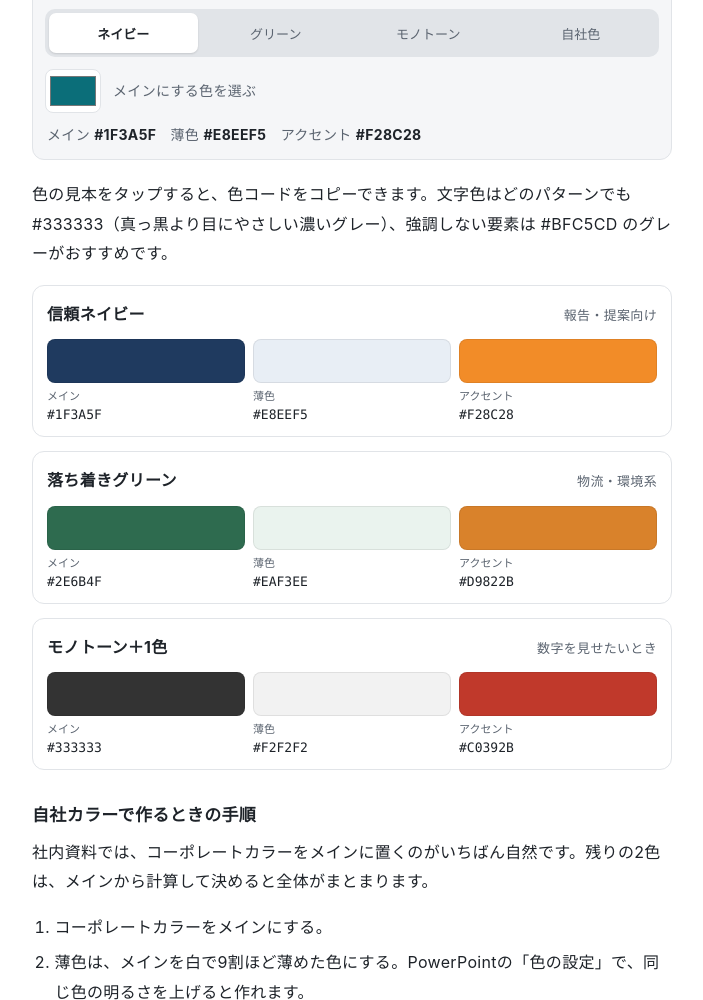
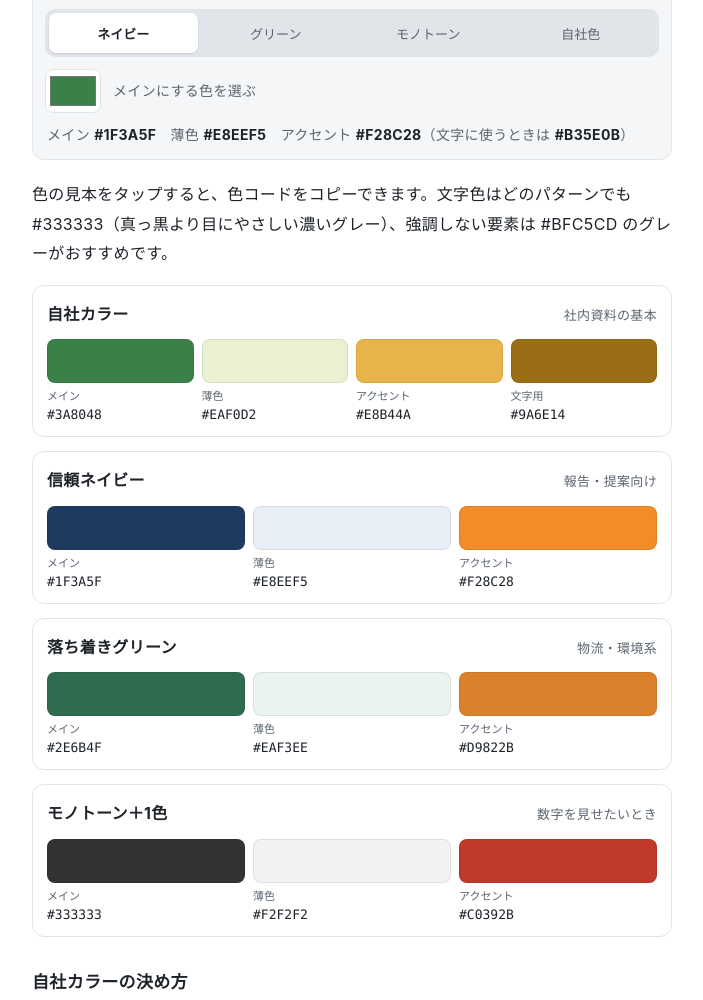
Before and after one commit to fumaalex0507-ops/shiryo, a plain HTML site: page chapters/05-color.html in a window 1280 px wide. Shown: the part 6225-7225 px from the top of the page, without its empty margins (288-991 px from the left). Drawn offline with Linux system fonts and the light colour scheme.

Commit message:
Add brand palette to chapter 5
Co-Authored-By: Claude Opus 5.5 <noreply@anthropic.com>
Claude-Session: https://claude.ai/code/session_01EfSyucPVag51YnAhHNHYaF

```diff
--- a/assets/css/demo.css
+++ b/assets/css/demo.css
@@ -173,6 +173,7 @@ input[type="range"] {
 .palette-head b { font-size: 16px; }
 .palette-head span { font-size: 13px; color: var(--text-sub); }
 .chips { display: grid; grid-template-columns: repeat(3, 1fr); gap: 8px; }
+.chips-4 { grid-template-columns: repeat(4, 1fr); }
 .chip {
   display: grid;
   gap: 4px;
--- a/assets/js/demos/ch05.js
+++ b/assets/js/demos/ch05.js
@@ -272,9 +272,22 @@
       green: { main: "#2E6B4F", light: "#EAF3EE", accent: "#D9822B" },
       mono: { main: "#333333", light: "#F2F2F2", accent: "#C0392B" }
     };
+    /* 自社カラー：会社案内の配色（グリーン・帯の薄緑・レモンイエロー）から作成 */
+    var BRAND = { main: "#3A8048", light: "#EAF0D2", accent: "#E8B44A", accentText: "#9A6E14" };
+
+    /* アクセントを文字に使うときは、白地で4.5:1以上になるまで暗くする */
+    function textSafe(hex) {
+      var hsl = rgbToHsl(hexToRgb(hex));
+      var out = hex.toUpperCase();
+      for (var l = hsl[2]; l > 0 && contrast(out, "#FFFFFF") < 4.5; l -= 0.01) {
+        out = hslToHex(hsl[0], hsl[1], l);
+      }
+      return out;
+    }
     var current = "navy";
 
     function customPalette(main) {
+      if (main.toUpperCase() === BRAND.main) return BRAND;
       var hsl = rgbToHsl(hexToRgb(main));
       var light = mix(main, "#FFFFFF", 0.9);
       /* 反対側の色相から、白地で見える明るさのアクセントを作る */
@@ -284,6 +297,7 @@
 
     function render() {
       var p = current === "custom" ? customPalette(picker.value) : PALETTES[current];
+      var accText = p.accentText || textSafe(p.accent);
       var values = [30, 42, 71, 36];
       var labels = ["4月", "5月", "6月", "7月"];
       var s = text(56, 80, "6月に返品件数が急増", { size: 32, weight: 700, fill: p.main }) +
@@ -293,7 +307,7 @@
       values.forEach(function (v, i) {
         var x = 80 + i * 112, h = v * 4, isAcc = i === 2;
         s += rect(x, base - h, 72, h, isAcc ? p.accent : p.main, ' rx="3"') +
-          text(x + 36, base - h - 12, String(v), { size: 22, anchor: "middle", weight: isAcc ? 700 : 400, fill: isAcc ? p.accent : "#555555" }) +
+          text(x + 36, base - h - 12, String(v), { size: 22, anchor: "middle", weight: isAcc ? 700 : 400, fill: isAcc ? accText : "#555555" }) +
           text(x + 36, base + 32, labels[i], { size: 18, anchor: "middle", fill: "#666666" });
       });
       s += rect(580, 160, 324, 300, p.light, ' rx="10"') +
@@ -301,9 +315,10 @@
         text(608, 266, "梱包資材の変更で", { size: 20, fill: "#333333" }) +
         text(608, 306, "破損による返品が増加", { size: 20, fill: "#333333" }) +
         text(608, 372, "前月比", { size: 18, fill: "#555555" }) +
-        text(608, 436, "+69%", { size: 46, weight: 700, fill: p.accent });
+        text(608, 436, "+69%", { size: 46, weight: 700, fill: accText });
       slide.innerHTML = svg(s);
-      info.innerHTML = "メイン <b>" + p.main + "</b>　薄色 <b>" + p.light + "</b>　アクセント <b>" + p.accent + "</b>";
+      info.innerHTML = "メイン <b>" + p.main + "</b>　薄色 <b>" + p.light + "</b>　アクセント <b>" + p.accent + "</b>" +
+        (accText !== p.accent.toUpperCase() ? "（文字に使うときは <b>" + accText + "</b>）" : "");
     }
 
     picker.addEventListener("input", render);
--- a/chapters/05-color.html
+++ b/chapters/05-color.html
@@ -159,7 +159,7 @@
   <!-- すぐ使える型 -->
   <section class="sec" id="palettes">
     <h2>すぐ使える型：おすすめの配色パターン</h2>
-    <p>ここからは、そのまま使える配色です。同じスライドに4つのパターンを当てはめて比べられます。「自社色」を選ぶと、好きな色をメインにしたときのパレットを自動で作ります。</p>
+    <p>ここからは、そのまま使える配色です。同じスライドに4つのパターンを当てはめて比べられます。「自社色」を選ぶと、会社案内の配色から作った自社カラーになります。色を選び直すと、その色をメインにしたパレットを自動で作ります。</p>
 
     <div class="demo" id="demo-palette">
       <p class="demo-label">見本　パターンを切り替える</p>
@@ -171,7 +171,7 @@
         <button data-value="custom" aria-pressed="false">自社色</button>
       </div>
       <div class="color-input-row" hidden>
-        <input type="color" value="#0B6E79" aria-label="メインにする色">
+        <input type="color" value="#3A8048" aria-label="メインにする色">
         <span>メインにする色を選ぶ</span>
       </div>
       <p class="demo-note palette-info"></p>
@@ -180,6 +180,15 @@
     <p>色の見本をタップすると、色コードをコピーできます。文字色はどのパターンでも #333333（真っ黒より目にやさしい濃いグレー）、強調しない要素は #BFC5CD のグレーがおすすめです。</p>
 
     <div class="palettes">
+      <div class="palette">
+        <div class="palette-head"><b>自社カラー</b><span>社内資料の基本</span></div>
+        <div class="chips chips-4">
+          <button class="chip" data-hex="#3A8048"><span class="sw" style="background:#3A8048"></span><span class="role">メイン</span><span class="hex">#3A8048</span></button>
+          <button class="chip" data-hex="#EAF0D2"><span class="sw" style="background:#EAF0D2"></span><span class="role">薄色</span><span class="hex">#EAF0D2</span></button>
+          <button class="chip" data-hex="#E8B44A"><span class="sw" style="background:#E8B44A"></span><span class="role">アクセント</span><span class="hex">#E8B44A</span></button>
+          <button class="chip" data-hex="#9A6E14"><span class="sw" style="background:#9A6E14"></span><span class="role">文字用</span><span class="hex">#9A6E14</span></button>
+        </div>
+      </div>
       <div class="palette">
         <div class="palette-head"><b>信頼ネイビー</b><span>報告・提案向け</span></div>
         <div class="chips">
@@ -205,6 +214,11 @@
         </div>
       </div>
     </div>
+
+    <h3>自社カラーの決め方</h3>
+    <p>上の自社カラーは、会社案内で使われている色から作りました。見出しの緑をメインに、ページの背景帯に使われている薄い黄緑を薄色に、ロゴのレモンイエローをアクセントにしています。会社の資料と並べても違和感がなく、色の役割も3つに収まります。</p>
+    <p>ただし、会社案内の色をそのまま使ったわけではありません。見出しの緑は白地とのコントラスト比が約3.9:1で、大きな見出しには十分でも、小さな文字には少し足りません。そこで、色味を変えずに少しだけ濃くして、本文の文字にも使える4.8:1にしています。</p>
+    <p>レモンイエローは、棒グラフや図形の面に使うと緑の中でよく目立ちますが、白地の文字に使うと約1.9:1でほとんど読めません。数字などの文字に使うときは、同じ色味を濃くした「文字用」の #9A6E14 を使います。ブランドの色をそのまま使うのではなく、読みやすさの条件に合わせて明るさを調整するのが、自社カラーを資料に使うときのコツです。</p>
 
     <h3>自社カラーで作るときの手順</h3>
     <p>社内資料では、コーポレートカラーをメインに置くのがいちばん自然です。残りの2色は、メインから計算して決めると全体がまとまります。</p>
@@ -255,11 +269,12 @@
   <!-- AIへの指示文 -->
   <section class="sec" id="prompt">
     <h2>AIへの指示文</h2>
-    <p>AIに資料を作らせるとき、依頼文の最後に貼り付けて使います。色コードは自社のものに置き換えてください。</p>
+    <p>AIに資料を作らせるとき、依頼文の最後に貼り付けて使います。自社カラーで作るときの指示文です。</p>
     <div class="copybox"><div id="prompt-ch05">配色は次のルールで統一してください。
 ・背景は白、文字は #333333 にする
-・メインカラーは #1F3A5F、区切りや背景の面には薄色 #E8EEF5 を使う
-・アクセントカラー #F28C28 は、各スライドで最も伝えたい1か所（数字や1本の棒など）だけに使う
+・メインカラーは #3A8048、区切りや背景の面には薄色 #EAF0D2 を使う
+・アクセントカラー #E8B44A は、各スライドで最も伝えたい1か所（1本の棒や図形など）だけに使う
+・アクセントを数字などの文字に使うときは、濃い色の #9A6E14 にする
 ・強調しない要素はグレー #BFC5CD にする
 ・良し悪しを赤と緑の色だけで区別せず、形や文字を必ず添える
 ・薄いグレーや黄色を文字色に使わない</div><button class="btn" data-copy-target="prompt-ch05">コピー</button></div>
--- a/sw.js
+++ b/sw.js
@@ -1,5 +1,5 @@
 /* 内容を更新したら VERSION を上げる */
-var VERSION = "shiryo-v1";
+var VERSION = "shiryo-v2";
 var FILES = [
   "./",
   "index.html",
```
